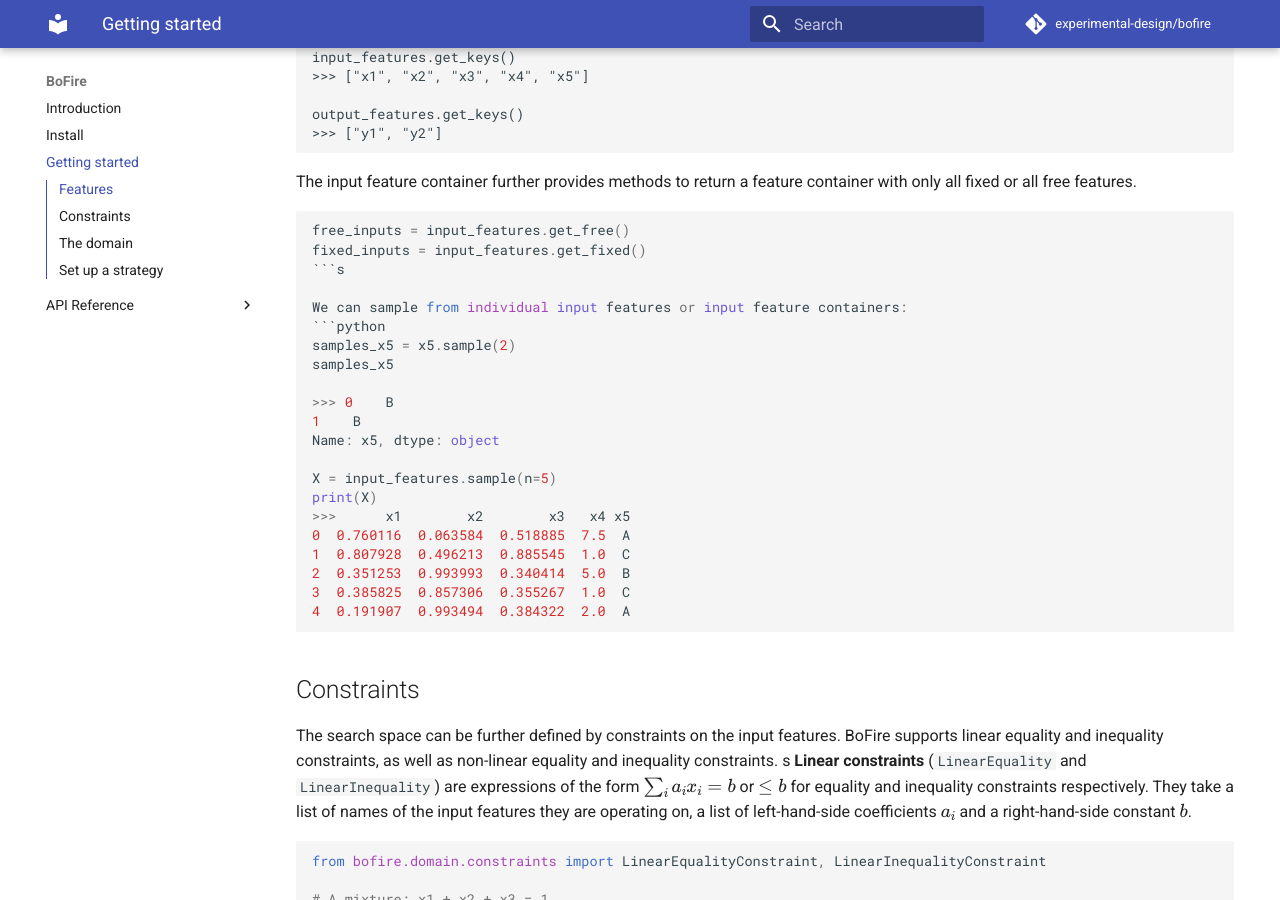
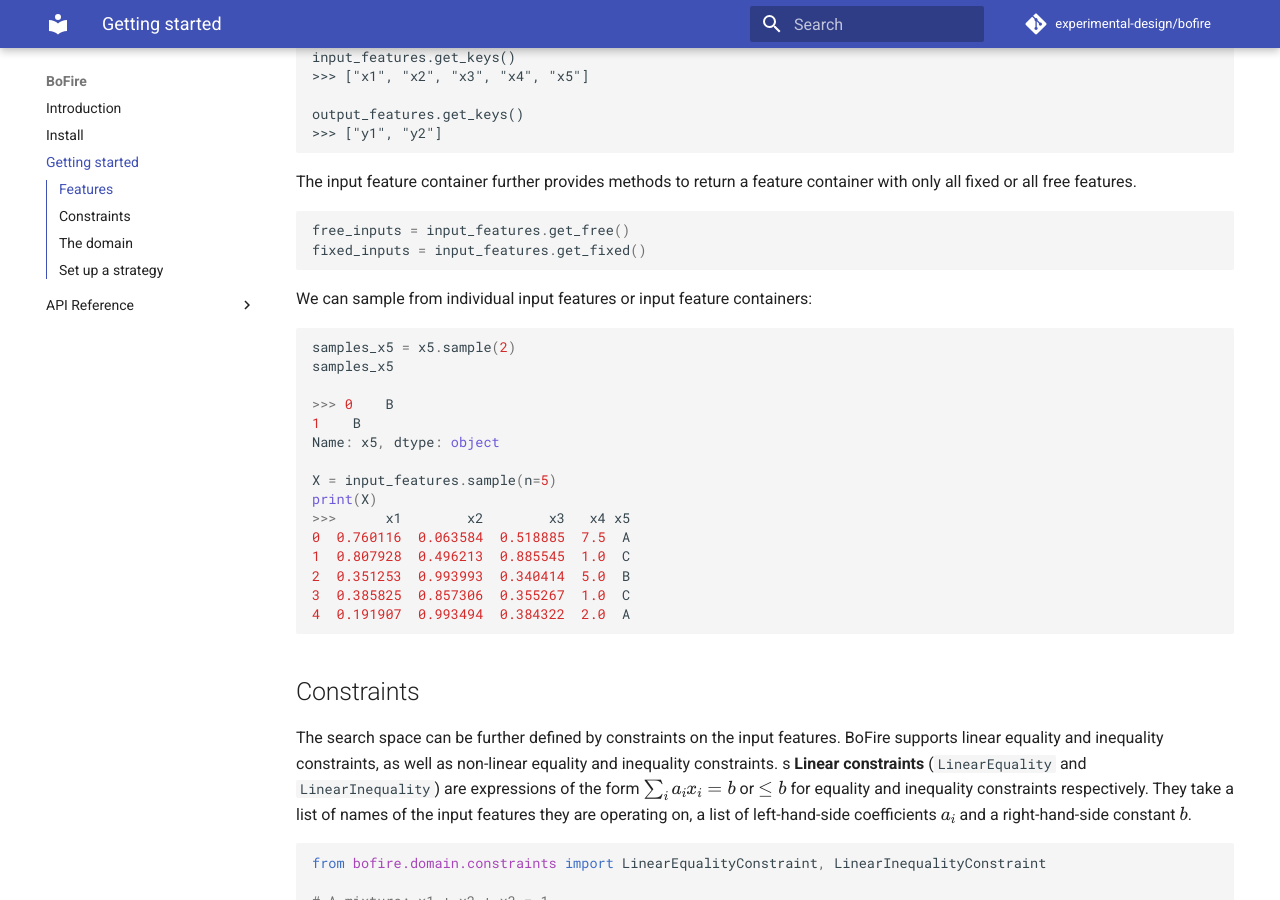
Before and after one commit to experimental-design/bofire, an MkDocs documentation site: the page built from docs/start.md, in a window 1280 px wide and 900 px high, scrolled down 1199 px. Built offline with MkDocs 1.6.1 and Material for MkDocs 9.7.7, drawn with Linux system fonts in a browser that asks for light colours; comment, search, counter and statistics services are not loaded.

Commit message:
merge with tutorials from Julian

````diff
--- a/docs/start.md
+++ b/docs/start.md
@@ -60,7 +60,7 @@ The input feature container further provides methods to return a feature contain
 ```python
 free_inputs = input_features.get_free()
 fixed_inputs = input_features.get_fixed()
-```s
+```
 
 We can sample from individual input features or input feature containers:
 ```python
````
